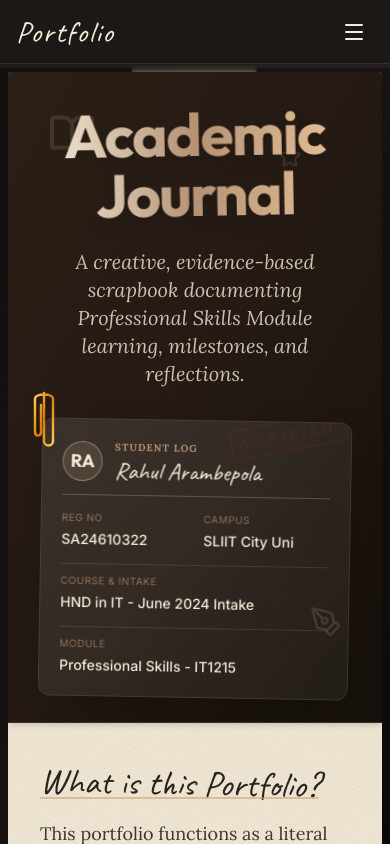
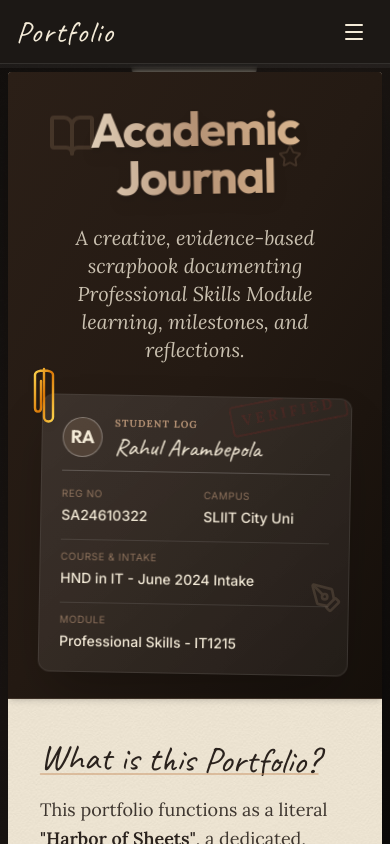
Before and after one commit to rahulkavishka/assessment-portfolio, a React (Vite) app: page / in a window 390 px wide. Built offline with nearby package versions, Linux system fonts and the light colour scheme.

Commit message:
Modified UI

```diff
--- a/src/components/Home.tsx
+++ b/src/components/Home.tsx
@@ -33,7 +33,7 @@ export const Home: React.FC<HomeProps> = ({ onExplore }) => {
         {/* Hero Content */}
         <div className="relative z-10 flex flex-col items-center text-center space-y-8">
           <div className="inline-block relative">
-            <h2 className="font-display font-bold text-6xl sm:text-7xl md:text-8xl tracking-tight text-transparent bg-clip-text bg-gradient-to-r from-scrapbook-paper via-scrapbook-tan to-scrapbook-glow transform -rotate-1 drop-shadow-lg py-2">
+            <h2 className="font-display font-bold text-5xl sm:text-7xl md:text-8xl tracking-tight text-transparent bg-clip-text bg-gradient-to-r from-scrapbook-paper via-scrapbook-tan to-scrapbook-glow transform -rotate-1 drop-shadow-lg py-2">
               Academic Journal
             </h2>
             <p className="mt-4 font-serif text-xl sm:text-2xl text-scrapbook-paper/80 italic max-w-2xl mx-auto font-light">
```
